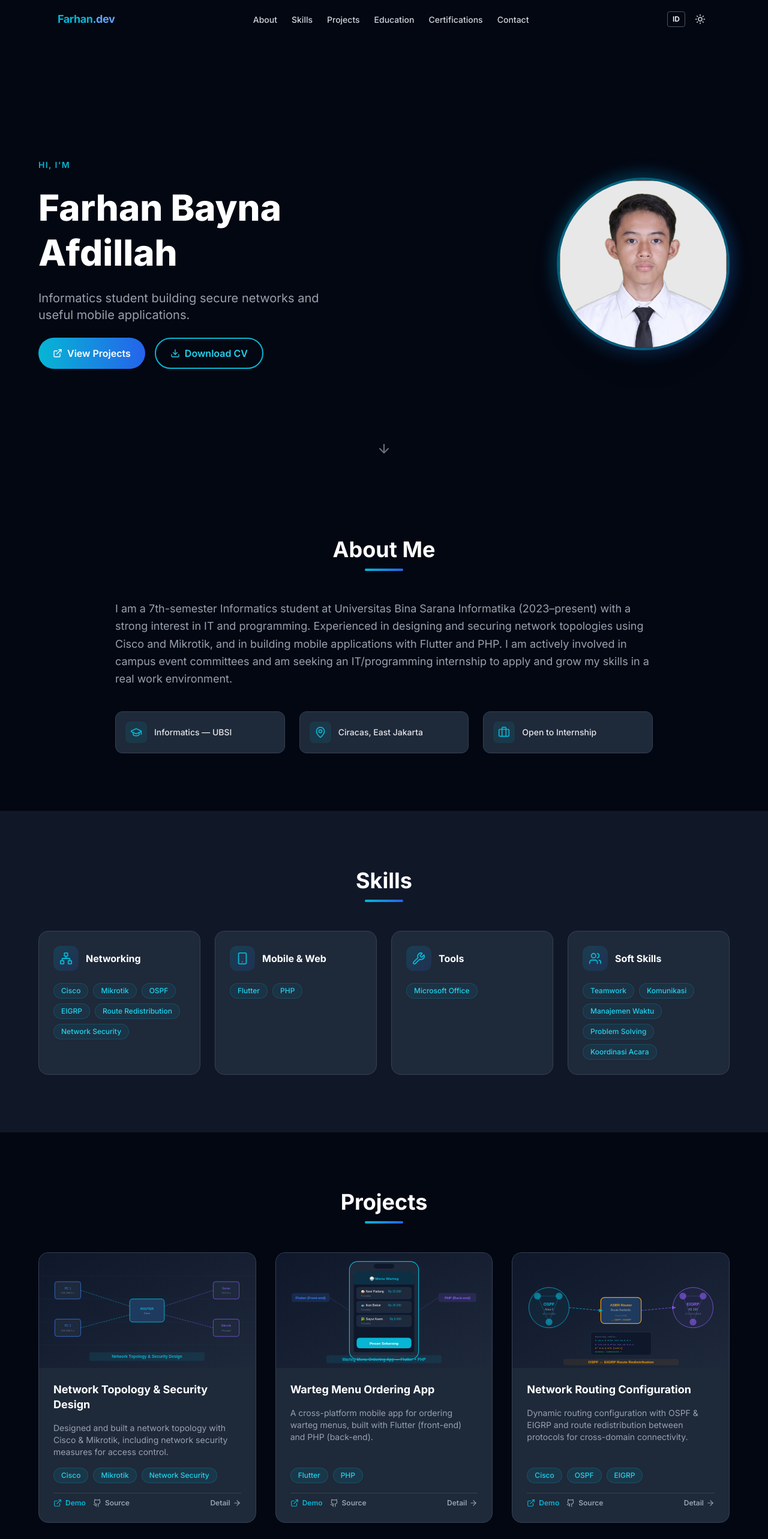
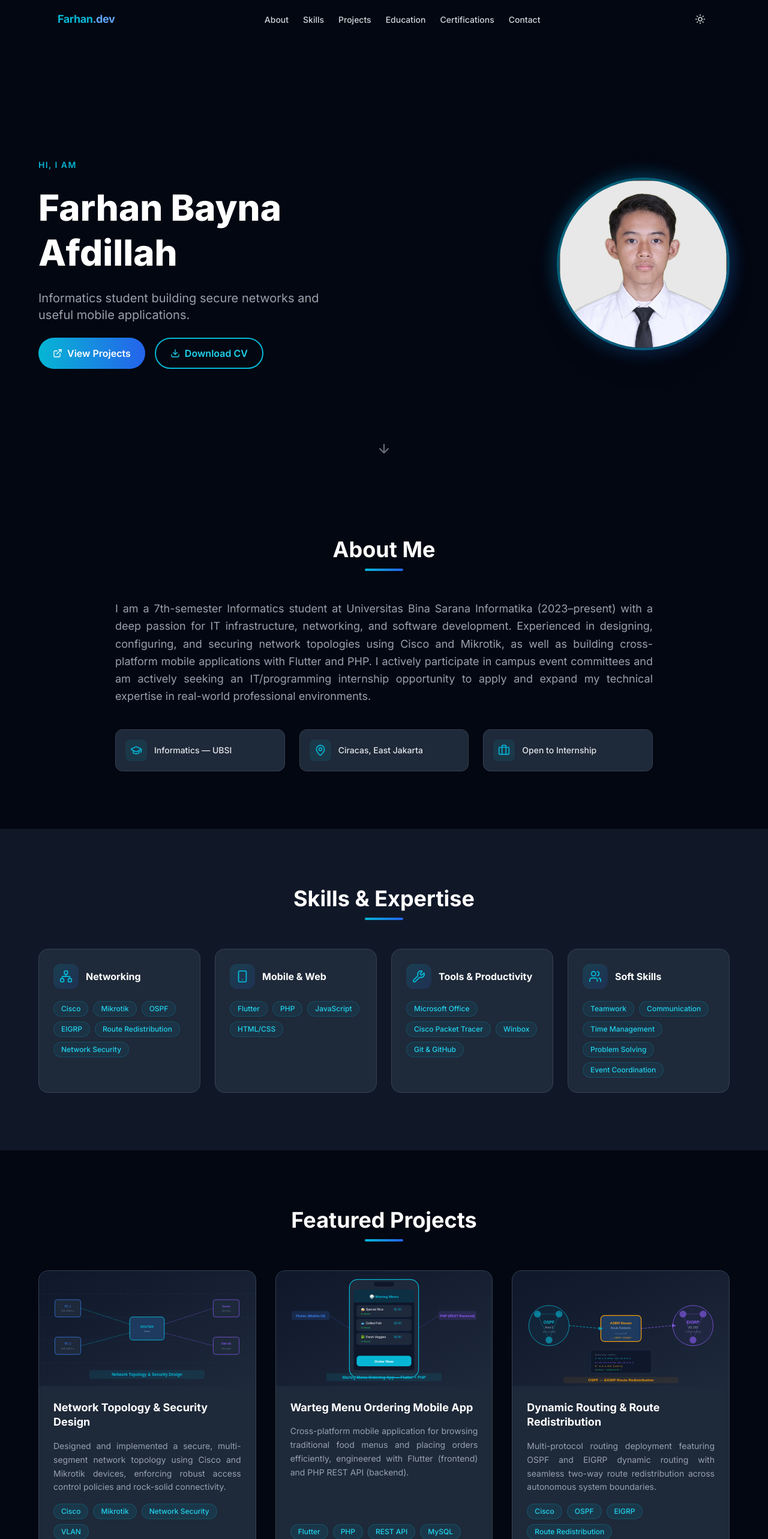
Before and after one commit to farhanafdillah/farhan-portfolio, a Next.js app in the folder farhan-portfolio/: page / in a window 1280 px wide. Shown: the top 2566 px of the page at 60% size. Built offline with nearby package versions, Linux system fonts and the light colour scheme.

Commit message:
Update foto profil dari CV dan update file CV asli

```diff
--- a/farhan-portfolio/src/app/globals.css
+++ b/farhan-portfolio/src/app/globals.css
@@ -31,6 +31,10 @@
     background-color: #030712;
     color: #f9fafb;
   }
+  .text-justify {
+    text-align: justify;
+    text-justify: inter-word;
+  }
   ::-webkit-scrollbar {
     width: 6px;
   }
--- a/farhan-portfolio/src/components/About.jsx
+++ b/farhan-portfolio/src/components/About.jsx
@@ -16,7 +16,7 @@ export default function About() {
           <SectionTitle>{t(about.title)}</SectionTitle>
         </FadeInView>
         <FadeInView delay={100}>
-          <p className="text-gray-600 dark:text-gray-400 text-lg leading-relaxed text-center md:text-left mb-10">
+          <p className="text-gray-600 dark:text-gray-400 text-base md:text-lg leading-relaxed text-justify mb-10">
             {t(about.body)}
           </p>
         </FadeInView>
--- a/farhan-portfolio/src/components/Education.jsx
+++ b/farhan-portfolio/src/components/Education.jsx
@@ -53,7 +53,7 @@ export default function Education() {
                     <p className="text-sm font-semibold text-cyan-600 dark:text-cyan-400 mb-2">
                       {t(item.degree)}
                     </p>
-                    <p className="text-sm text-gray-500 dark:text-gray-400">
+                    <p className="text-sm text-gray-500 dark:text-gray-400 text-justify leading-relaxed">
                       {t(item.description)}
                     </p>
                   </div>
--- a/farhan-portfolio/src/components/Navbar.jsx
+++ b/farhan-portfolio/src/components/Navbar.jsx
@@ -7,7 +7,7 @@ import { Moon, Sun, Menu, X } from "lucide-react";
 
 export default function Navbar() {
   const { dark, toggle: toggleTheme } = useTheme();
-  const { lang, toggle: toggleLang, t } = useLang();
+  const { t } = useLang();
   const [scrolled, setScrolled] = useState(false);
   const [menuOpen, setMenuOpen] = useState(false);
 
@@ -32,7 +32,9 @@ export default function Navbar() {
         zIndex: 50,
         transition: "all 0.3s",
         backgroundColor: scrolled
-          ? dark ? "rgba(3,7,18,0.92)" : "rgba(255,255,255,0.92)"
+          ? dark
+            ? "rgba(3,7,18,0.92)"
+            : "rgba(255,255,255,0.92)"
           : "transparent",
         backdropFilter: scrolled ? "blur(12px)" : "none",
         boxShadow: scrolled ? "0 1px 20px rgba(0,0,0,0.1)" : "none",
@@ -61,13 +63,6 @@ export default function Navbar() {
 
         {/* Controls */}
         <div className="flex items-center gap-2">
-          <button
-            onClick={toggleLang}
-            className="text-xs font-bold px-2 py-1 rounded border border-gray-300 dark:border-gray-600 text-gray-700 dark:text-gray-200 hover:border-cyan-500 hover:text-cyan-500 transition-colors focus:outline-none focus:ring-2 focus:ring-cyan-500"
-            aria-label="Toggle language"
-          >
-            {lang === "id" ? "EN" : "ID"}
-          </button>
           <button
             onClick={toggleTheme}
             className="p-2 rounded-full text-gray-600 dark:text-gray-300 hover:bg-gray-100 dark:hover:bg-gray-800 transition-colors focus:outline-none focus:ring-2 focus:ring-cyan-500"
--- a/farhan-portfolio/src/components/ProjectCard.jsx
+++ b/farhan-portfolio/src/components/ProjectCard.jsx
@@ -31,7 +31,7 @@ export default function ProjectCard({ project }) {
         <h3 className="font-bold text-lg text-gray-900 dark:text-white leading-snug">
           {t(project.title)}
         </h3>
-        <p className="text-sm text-gray-500 dark:text-gray-400 flex-1">
+        <p className="text-sm text-gray-500 dark:text-gray-400 flex-1 text-justify leading-relaxed">
           {t(project.summary)}
         </p>
         <div className="flex flex-wrap gap-2">
@@ -46,7 +46,7 @@ export default function ProjectCard({ project }) {
               target="_blank"
               rel="noopener noreferrer"
               className="flex items-center gap-1.5 text-xs font-semibold text-cyan-500 hover:text-cyan-400 transition-colors focus:outline-none focus:ring-2 focus:ring-cyan-500 rounded"
-              aria-label={`Demo ${t(project.title)}`}
+              aria-label={`Demo of ${t(project.title)}`}
             >
               <ExternalLink size={14} /> Demo
             </a>
@@ -55,16 +55,16 @@ export default function ProjectCard({ project }) {
               target="_blank"
               rel="noopener noreferrer"
               className="flex items-center gap-1.5 text-xs font-semibold text-gray-500 dark:text-gray-400 hover:text-gray-700 dark:hover:text-gray-200 transition-colors focus:outline-none focus:ring-2 focus:ring-cyan-500 rounded"
-              aria-label={`Source code ${t(project.title)}`}
+              aria-label={`Source code of ${t(project.title)}`}
             >
-              <Github size={14} /> Source
+              <Github size={14} /> Code
             </a>
           </div>
           <Link
             href={`/projects/${project.slug}`}
             className="flex items-center gap-1 text-xs font-semibold text-gray-400 hover:text-cyan-500 transition-colors group/link focus:outline-none focus:ring-2 focus:ring-cyan-500 rounded"
           >
-            Detail{" "}
+            Details{" "}
             <ArrowRight
               size={14}
               className="group-hover/link:translate-x-0.5 transition-transform"
--- a/farhan-portfolio/src/context/LangContext.jsx
+++ b/farhan-portfolio/src/context/LangContext.jsx
@@ -1,29 +1,16 @@
 "use client";
-import { createContext, useContext, useEffect, useState } from "react";
+import { createContext, useContext } from "react";
 
 const LangContext = createContext();
 
 export function LangProvider({ children }) {
-  const [lang, setLang] = useState("en");
-
-  useEffect(() => {
-    const stored = localStorage.getItem("preferred_lang");
-    if (stored) {
-      setLang(stored);
-    }
-  }, []);
-
-  const toggle = () => {
-    setLang((prev) => {
-      const next = prev === "en" ? "id" : "en";
-      localStorage.setItem("preferred_lang", next);
-      return next;
-    });
-  };
-
-  const t = (obj) => {
-    if (!obj || typeof obj !== "object") return obj;
-    return obj[lang] ?? obj.en ?? obj.id;
+  // Website is now standardized to 100% English
+  const lang = "en";
+  const toggle = () => {};
+  const t = (val) => {
+    if (!val) return "";
+    if (typeof val === "string") return val;
+    return val.en ?? val.id ?? "";
   };
 
   return (
--- a/farhan-portfolio/src/data/data.js
+++ b/farhan-portfolio/src/data/data.js
@@ -1,201 +1,176 @@
 // ============================================================
-// DATA.JS — Edit semua konten portofolio di sini
+// DATA.JS — Full English Portfolio Content
 // ============================================================
 
 export const siteConfig = {
   name: "Farhan Bayna Afdillah",
-  title: {
-    id: "Farhan Bayna Afdillah — Portofolio",
-    en: "Farhan Bayna Afdillah — Portfolio",
-  },
-  description: {
-    id: "Mahasiswa Informatika yang membangun jaringan yang aman dan aplikasi mobile yang berguna.",
-    en: "Informatics student building secure networks and useful mobile applications.",
-  },
+  title: "Farhan Bayna Afdillah — Portfolio",
+  description:
+    "Informatics student building secure networks and useful mobile applications.",
   url: "https://farhan-portfolio-beige.vercel.app",
   ogImage: "/images/farhan.jpg",
-  location: "Ciracas, Jakarta Timur",
+  location: "Ciracas, East Jakarta, Indonesia",
   email: "farhanafdillah2435@gmail.com",
-  whatsapp: "6285591203070", // Format internasional, jangan ubah format ini
-  linkedin: "#",             // Ganti dengan URL LinkedIn kamu
-  github: "https://github.com/farhanafdillah", // Akun GitHub kamu
-  cv: "/cv-farhan.pdf",      // CV asli Farhan
+  whatsapp: "6285591203070",
+  linkedin: "https://linkedin.com/in/",
+  github: "https://github.com/farhanafdillah",
+  cv: "/cv-farhan.pdf",
 };
 
 export const navLinks = [
-  { id: "about",          label: { id: "Tentang",        en: "About" } },
-  { id: "skills",         label: { id: "Skills",          en: "Skills" } },
-  { id: "projects",       label: { id: "Proyek",          en: "Projects" } },
-  { id: "education",      label: { id: "Pendidikan",      en: "Education" } },
-  { id: "certifications", label: { id: "Sertifikasi",     en: "Certifications" } },
-  { id: "contact",        label: { id: "Kontak",          en: "Contact" } },
+  { id: "about", label: "About" },
+  { id: "skills", label: "Skills" },
+  { id: "projects", label: "Projects" },
+  { id: "education", label: "Education" },
+  { id: "certifications", label: "Certifications" },
+  { id: "contact", label: "Contact" },
 ];
 
 export const hero = {
-  greeting: { id: "Halo, saya", en: "Hi, I'm" },
+  greeting: "Hi, I am",
   name: "Farhan Bayna Afdillah",
-  tagline: {
-    id: "Mahasiswa Informatika yang membangun jaringan yang aman dan aplikasi mobile yang berguna.",
-    en: "Informatics student building secure networks and useful mobile applications.",
-  },
+  tagline:
+    "Informatics student building secure networks and useful mobile applications.",
   cta: {
-    projects: { id: "Lihat Proyek", en: "View Projects" },
-    cv:        { id: "Download CV",  en: "Download CV" },
+    projects: "View Projects",
+    cv: "Download CV",
   },
   avatar: "/images/farhan.jpg",
 };
 
 export const about = {
-  title: { id: "Tentang Saya", en: "About Me" },
-  body: {
-    id: "Saya adalah Mahasiswa Informatika semester 7 di Universitas Bina Sarana Informatika (2023–sekarang) dengan minat kuat pada IT dan programming. Berpengalaman mendesain dan mengamankan topologi jaringan dengan Cisco dan Mikrotik, serta membangun aplikasi mobile dengan Flutter dan PHP. Aktif dalam kepanitiaan acara kampus dan sedang mencari magang IT/programming untuk menerapkan dan mengembangkan kemampuan saya di lingkungan kerja nyata.",
-    en: "I am a 7th-semester Informatics student at Universitas Bina Sarana Informatika (2023–present) with a strong interest in IT and programming. Experienced in designing and securing network topologies using Cisco and Mikrotik, and in building mobile applications with Flutter and PHP. I am actively involved in campus event committees and am seeking an IT/programming internship to apply and grow my skills in a real work environment.",
-  },
+  title: "About Me",
+  body: "I am a 7th-semester Informatics student at Universitas Bina Sarana Informatika (2023–present) with a deep passion for IT infrastructure, networking, and software development. Experienced in designing, configuring, and securing network topologies using Cisco and Mikrotik, as well as building cross-platform mobile applications with Flutter and PHP. I actively participate in campus event committees and am actively seeking an IT/programming internship opportunity to apply and expand my technical expertise in real-world professional environments.",
   highlights: [
-    { icon: "GraduationCap", label: { id: "Informatika — UBSI",      en: "Informatics — UBSI" } },
-    { icon: "MapPin",         label: { id: "Ciracas, Jakarta Timur",  en: "Ciracas, East Jakarta" } },
-    { icon: "Briefcase",      label: { id: "Open to Internship",      en: "Open to Internship" } },
+    { icon: "GraduationCap", label: "Informatics — UBSI" },
+    { icon: "MapPin", label: "Ciracas, East Jakarta" },
+    { icon: "Briefcase", label: "Open to Internship" },
   ],
 };
 
 export const skills = {
-  title: { id: "Skills", en: "Skills" },
+  title: "Skills & Expertise",
   categories: [
     {
-      name: { id: "Jaringan", en: "Networking" },
+      name: "Networking",
       icon: "Network",
-      items: ["Cisco", "Mikrotik", "OSPF", "EIGRP", "Route Redistribution", "Network Security"],
+      items: [
+        "Cisco",
+        "Mikrotik",
+        "OSPF",
+        "EIGRP",
+        "Route Redistribution",
+        "Network Security",
+      ],
     },
     {
-      name: { id: "Mobile & Web", en: "Mobile & Web" },
+      name: "Mobile & Web",
       icon: "Smartphone",
-      items: ["Flutter", "PHP"],
+      items: ["Flutter", "PHP", "JavaScript", "HTML/CSS"],
     },
     {
-      name: { id: "Tools", en: "Tools" },
+      name: "Tools & Productivity",
       icon: "Wrench",
-      items: ["Microsoft Office"],
+      items: ["Microsoft Office", "Cisco Packet Tracer", "Winbox", "Git & GitHub"],
     },
     {
-      name: { id: "Soft Skills", en: "Soft Skills" },
+      name: "Soft Skills",
       icon: "Users",
-      items: ["Teamwork", "Komunikasi", "Manajemen Waktu", "Problem Solving", "Koordinasi Acara"],
+      items: [
+        "Teamwork",
+        "Communication",
+        "Time Management",
+        "Problem Solving",
+        "Event Coordination",
+      ],
     },
   ],
 };
 
 export const projects = {
-  title: { id: "Proyek", en: "Projects" },
+  title: "Featured Projects",
   items: [
     {
       slug: "network-topology",
-      title: { id: "Network Topology & Security Design", en: "Network Topology & Security Design" },
-      summary: {
-        id: "Merancang dan membangun topologi jaringan dengan Cisco & Mikrotik, dilengkapi keamanan jaringan untuk kontrol akses.",
-        en: "Designed and built a network topology with Cisco & Mikrotik, including network security measures for access control.",
-      },
+      title: "Network Topology & Security Design",
+      summary:
+        "Designed and implemented a secure, multi-segment network topology using Cisco and Mikrotik devices, enforcing robust access control policies and rock-solid connectivity.",
       image: "/images/project-network.svg",
-      tags: ["Cisco", "Mikrotik", "Network Security"],
+      tags: ["Cisco", "Mikrotik", "Network Security", "VLAN"],
       demo: "#",
-      source: "#",
+      source: "https://github.com/farhanafdillah",
       detail: {
-        problem: {
-          id: "Dibutuhkan topologi jaringan yang terstruktur dan aman untuk menghubungkan beberapa segmen jaringan dengan kontrol akses yang ketat.",
-          en: "A structured and secure network topology was needed to connect multiple network segments with strict access control.",
-        },
-        solution: {
-          id: "Merancang topologi menggunakan perangkat Cisco dan Mikrotik, menerapkan kebijakan keamanan jaringan, dan mengonfigurasi perangkat agar konektivitas antar segmen stabil.",
-          en: "Designed the topology using Cisco and Mikrotik devices, applied network security policies, and configured devices for stable inter-segment connectivity.",
-        },
-        result: {
-          id: "Topologi jaringan berhasil diimplementasikan dengan konektivitas stabil antar segmen dan keamanan data yang terjamin.",
-          en: "The network topology was successfully implemented with stable inter-segment connectivity and ensured data security.",
-        },
+        problem:
+          "An organization required a structured, isolated, and highly secure network infrastructure to connect various department segments while preventing unauthorized access between sensitive zones.",
+        solution:
+          "Architected and deployed a segmented network topology integrating Cisco switches and Mikrotik routers. Implemented firewall filter rules, Access Control Lists (ACLs), and configured inter-VLAN routing with failover mechanisms to maintain high availability and data integrity.",
+        result:
+          "Successfully established a stable, high-performance network topology with verified end-to-end connectivity, strict segment isolation, and comprehensive traffic monitoring.",
       },
     },
     {
       slug: "warteg-app",
-      title: { id: "Warteg Menu Ordering App", en: "Warteg Menu Ordering App" },
-      summary: {
-        id: "Aplikasi mobile lintas platform untuk memesan menu warteg dengan Flutter (front-end) dan PHP (back-end).",
-        en: "A cross-platform mobile app for ordering warteg menus, built with Flutter (front-end) and PHP (back-end).",
-      },
+      title: "Warteg Menu Ordering Mobile App",
+      summary:
+        "Cross-platform mobile application for browsing traditional food menus and placing orders efficiently, engineered with Flutter (frontend) and PHP REST API (backend).",
       image: "/images/project-warteg.svg",
-      tags: ["Flutter", "PHP"],
+      tags: ["Flutter", "PHP", "REST API", "MySQL"],
       demo: "#",
-      source: "#",
+      source: "https://github.com/farhanafdillah",
       detail: {
-        problem: {
-          id: "Pelanggan warteg kesulitan melihat dan memesan menu secara efisien tanpa harus mengantre panjang.",
-          en: "Warteg customers had difficulty viewing and ordering menus efficiently without long queues.",
-        },
-        solution: {
-          id: "Membangun aplikasi mobile dengan Flutter untuk front-end dan PHP untuk back-end pengelolaan menu dan pemrosesan pesanan, lalu mengintegrasikan keduanya agar alur pemesanan berjalan lancar.",
-          en: "Built a mobile app with Flutter for the front-end and PHP for the back-end to manage menus and process orders, integrating both for a smooth ordering flow.",
-        },
-        result: {
-          id: "Aplikasi berhasil mengintegrasikan front-end dan back-end, memungkinkan pelanggan melihat menu dan memesan dengan mudah.",
-          en: "The app successfully integrated front-end and back-end, allowing customers to view menus and order with ease.",
-        },
+        problem:
+          "Customers at traditional eateries (Warteg) frequently experienced prolonged waiting queues during peak dining hours and lacked real-time visibility into daily available food items.",
+        solution:
+          "Developed an intuitive mobile application using Flutter for dynamic client-side interactions and PHP with MySQL for order processing and inventory management. Connected both tiers via lightweight RESTful APIs for seamless menu synchronization and automated order queuing.",
+        result:
+          "Greatly streamlined customer ordering flow, minimized queue congestion, and enabled staff to update daily menu stock with instant mobile synchronization.",
       },
     },
     {
       slug: "network-routing",
-      title: { id: "Network Routing Configuration", en: "Network Routing Configuration" },
-      summary: {
-        id: "Konfigurasi routing dinamis OSPF & EIGRP dengan route redistribution antar protokol untuk konektivitas antar domain.",
-        en: "Dynamic routing configuration with OSPF & EIGRP and route redistribution between protocols for cross-domain connectivity.",
-      },
+      title: "Dynamic Routing & Route Redistribution",
+      summary:
+        "Multi-protocol routing deployment featuring OSPF and EIGRP dynamic routing with seamless two-way route redistribution across autonomous system boundaries.",
       image: "/images/project-routing.svg",
-      tags: ["Cisco", "OSPF", "EIGRP"],
+      tags: ["Cisco", "OSPF", "EIGRP", "Route Redistribution"],
       demo: "#",
-      source: "#",
+      source: "https://github.com/farhanafdillah",
       detail: {
-        problem: {
-          id: "Dua domain routing yang menggunakan protokol berbeda (OSPF dan EIGRP) tidak dapat berkomunikasi satu sama lain.",
-          en: "Two routing domains using different protocols (OSPF and EIGRP) could not communicate with each other.",
-        },
-        solution: {
-          id: "Mengonfigurasi routing dinamis OSPF dan EIGRP pada perangkat Cisco, kemudian melakukan route redistribution antar protokol dan memverifikasi routing table serta melakukan troubleshooting konektivitas.",
-          en: "Configured dynamic OSPF and EIGRP routing on Cisco devices, performed route redistribution between protocols, and verified routing tables while troubleshooting connectivity.",
-        },
-        result: {
-          id: "Kedua domain routing berhasil berkomunikasi setelah redistribution dikonfigurasi dengan benar dan routing table menunjukkan jalur yang optimal.",
-          en: "Both routing domains successfully communicated after redistribution was correctly configured, with routing tables showing optimal paths.",
-        },
+        problem:
+          "Two separate corporate network domains operating on distinct routing protocols (OSPF Area 0 and EIGRP AS 100) were isolated and unable to exchange routing information automatically.",
+        solution:
+          "Configured OSPF and EIGRP protocols on Cisco routers, established an Autonomous System Boundary Router (ASBR), and deployed mutual route redistribution with metric tuning, route tags, and filtering to prevent suboptimal routing and routing loops.",
+        result:
+          "Achieved seamless, fully converged cross-domain communication with optimized path selection and zero packet drop verified through traceroute and routing table inspection.",
       },
     },
   ],
 };
 
 export const education = {
-  title: { id: "Pendidikan & Organisasi", en: "Education & Organization" },
+  title: "Education & Leadership",
   items: [
     {
       type: "education",
-      institution: { id: "Universitas Bina Sarana Informatika", en: "Universitas Bina Sarana Informatika" },
-      degree: { id: "S1 Informatika — Semester 7", en: "Bachelor of Informatics — Semester 7" },
-      period: "2023 — Sekarang",
-      description: {
-        id: "Mempelajari dasar-dasar ilmu komputer, jaringan komputer, pemrograman mobile, dan rekayasa perangkat lunak.",
-        en: "Studying fundamentals of computer science, networking, mobile programming, and software engineering.",
-      },
+      institution: "Universitas Bina Sarana Informatika",
+      degree: "Bachelor of Informatics — 7th Semester",
+      period: "2023 — Present",
+      description:
+        "Focusing on computer science core concepts, computer network engineering, mobile application development, database management systems, and software engineering methodologies.",
     },
     {
       type: "organization",
-      institution: { id: "Futsal Komzustar Cup", en: "Futsal Komzustar Cup" },
-      degree: { id: "Event Organizer — Panitia Turnamen Futsal", en: "Event Organizer — Futsal Tournament Committee" },
+      institution: "Futsal Komzustar Cup",
+      degree: "Event Organizer — Tournament Committee Coordinator",
       period: "2024",
-      description: {
-        id: "Mengoordinasi turnamen futsal antar mahasiswa, termasuk penjadwalan pertandingan, koordinasi tim, dan memastikan kelancaran acara.",
-        en: "Coordinated an inter-student futsal tournament, including match scheduling, team coordination, and ensuring smooth event operations.",
-      },
+      description:
+        "Spearheaded and coordinated an inter-collegiate futsal championship tournament, leading multi-team logistics, match scheduling, operational oversight, and stakeholder communication.",
     },
   ],
 };
 
 export const certifications = {
-  title: { id: "Sertifikasi & Bahasa", en: "Certifications & Languages" },
+  title: "Certifications & Languages",
   certs: [
     {
       name: "CCNA: Introduction to Networks",
@@ -205,33 +180,28 @@ export const certifications = {
     },
   ],
   languages: [
-    { lang: { id: "Indonesia", en: "Indonesian" }, level: { id: "Native",         en: "Native" } },
-    { lang: { id: "Inggris",   en: "English" },    level: { id: "Dasar / Pasif",  en: "Basic / Passive" } },
+    { lang: "Indonesian", level: "Native Proficiency" },
+    { lang: "English", level: "Working Proficiency (Passive/Technical)" },
   ],
 };
 
 export const contact = {
-  title: { id: "Kontak", en: "Contact" },
-  subtitle: {
-    id: "Tertarik untuk berkolaborasi atau membuka peluang magang? Hubungi saya!",
-    en: "Interested in collaborating or offering an internship opportunity? Let's connect!",
-  },
+  title: "Get In Touch",
+  subtitle:
+    "Interested in discussing internship opportunities, collaborations, or tech projects? Feel free to reach out anytime!",
   form: {
-    name:    { id: "Nama",    en: "Name" },
-    email:   { id: "Email",   en: "Email" },
-    message: { id: "Pesan",   en: "Message" },
-    send:    { id: "Kirim",   en: "Send" },
+    name: "Full Name",
+    email: "Email Address",
+    message: "Your Message",
+    send: "Send Message",
     placeholder: {
-      name:    { id: "Nama kamu",                   en: "Your name" },
-      email:   { id: "email@kamu.com",              en: "email@you.com" },
-      message: { id: "Tulis pesanmu di sini...",    en: "Write your message here..." },
+      name: "e.g. John Doe / HR Recruiter",
+      email: "recruiter@company.com",
+      message: "Hello Farhan, we would like to invite you for an internship interview...",
     },
   },
 };
 
 export const footer = {
-  text: {
-    id: "© 2025 Farhan Bayna Afdillah. Dibuat dengan ❤️ menggunakan Next.js & Tailwind CSS.",
-    en: "© 2025 Farhan Bayna Afdillah. Built with ❤️ using Next.js & Tailwind CSS.",
-  },
+  text: "© 2025 Farhan Bayna Afdillah. Built with passion using Next.js & Tailwind CSS.",
 };
```
Also changed, not shown: farhan-portfolio/src/components/Contact.jsx (+9 -11 lines), farhan-portfolio/src/components/ProjectDetailClient.jsx (+9 -7 lines), farhan-portfolio/public/images/project-warteg.svg.
